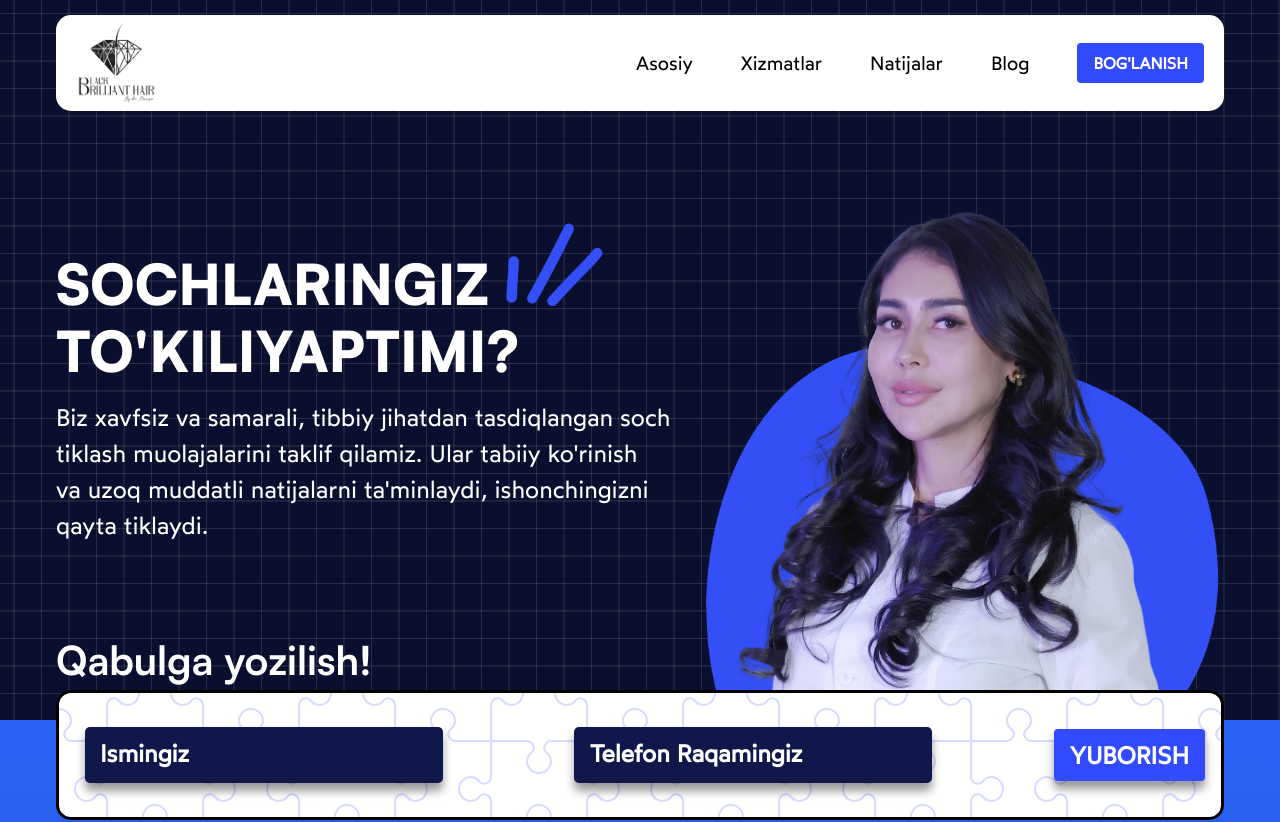
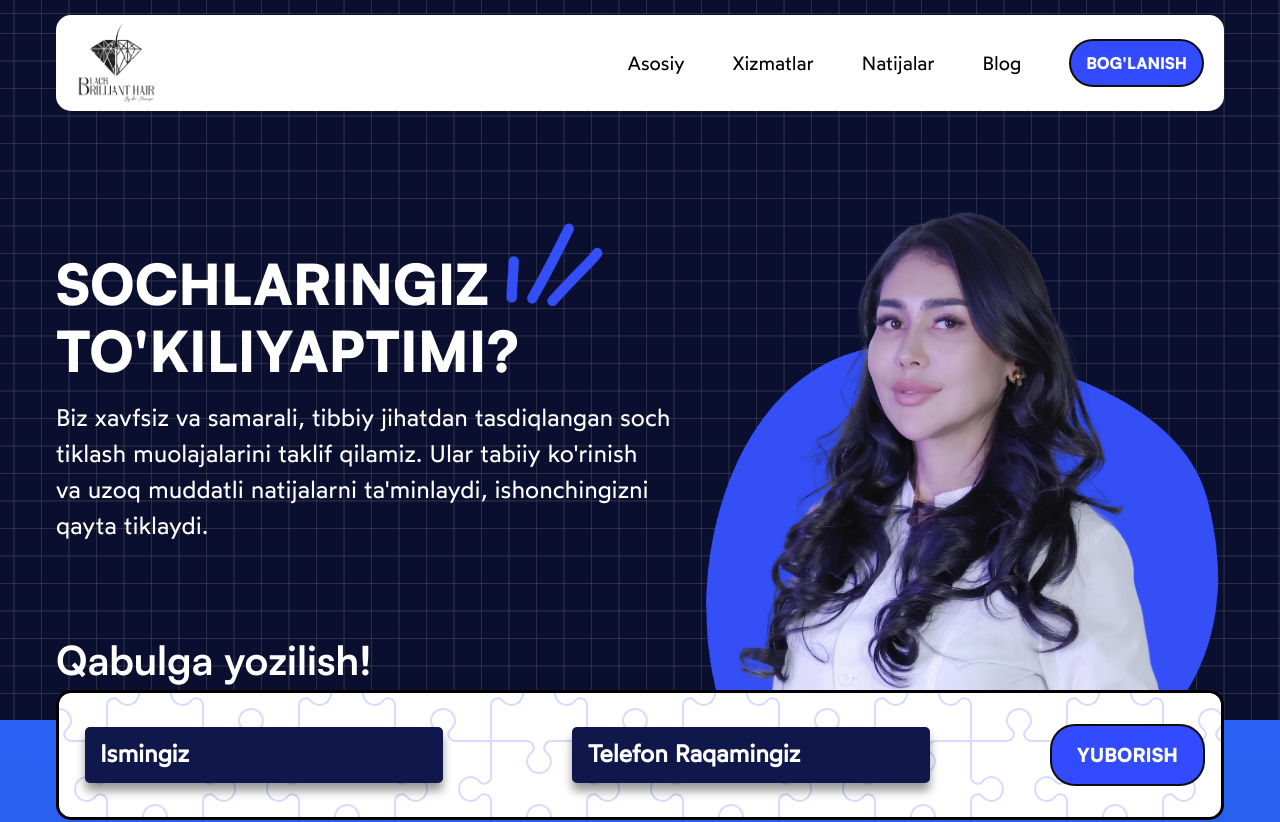
Before and after one commit to Mirjalol49/dr-munisa-webapp, a React (Vite) app: page / in a window 1280 px wide. Shown: the top 822 px of the page. Built offline with nearby package versions, Linux system fonts and the light colour scheme.

Commit message:
buttons changed

```diff
--- a/src/Pages/Header/Header.css
+++ b/src/Pages/Header/Header.css
@@ -38,3 +38,31 @@ background-color: #fff;
   gap: 3rem;
 
 }
+
+.header-btn {
+  --bg: #334bff;
+  --hover-bg: #fff;
+  --hover-text: #000;
+  color: #fff;
+  cursor: pointer;
+  border: 2px solid #0f0d0e;
+  border-radius: 25px;
+  padding: 10px 15px;
+  background: var(--bg);
+  transition: 0.2s;
+  font-family: "Satoshi-Black", sans-serif;
+  font-size: 1rem;
+
+}
+
+.header-btn:hover {
+  color: var(--hover-text);
+  transform: translate(-0.25rem, -0.25rem);
+  background: var(--hover-bg);
+  box-shadow: 0.25rem 0.25rem #0f0d0e;;
+}
+
+.header-btn:active {
+  transform: translate(0);
+  box-shadow: none;
+}
--- a/src/Pages/Header/Header.jsx
+++ b/src/Pages/Header/Header.jsx
@@ -15,7 +15,8 @@ const Header = () => {
           <a href="/#">Xizmatlar</a>
           <a href="/#">Natijalar</a>
           <a href="/#">Blog</a>
-        <Button text="Bog'lanish" link="/#" />
+
+        <a href="/#" className='header-btn'>BOG'LANISH</a>
 
         </nav>
 
--- a/src/Pages/Main/Hero/Hero.css
+++ b/src/Pages/Main/Hero/Hero.css
@@ -65,8 +65,9 @@ line-height: 1.2;
    border: 3px solid #000;
    display: flex;
    flex-wrap: wrap;
+
+   justify-content: space-between;
    align-items: center;
-   justify-content: space-between;
    padding: 1.5rem 1rem;
    border-radius: 15px;
    background-color: #ffffff;
@@ -83,27 +84,7 @@
 
 
 
-.book-btn {
-   font-family: "Wotfard", sans-serif;
-   padding: 0.5rem 1rem;
-   border-radius: 0.25rem;
-   background-color: #334bff;
-   color: #fff;
-   font-size: 1.5rem;
-   font-weight: 600;
-   text-transform: uppercase;
-   transition: all 0.3s ease;
-   box-shadow: 0px 8px 10px rgba(0, 0, 0, 0.4);
- }
 
- .book-btn:hover {
-   opacity: 0.8;
- }
-
-.book-btn:disabled {
-   opacity: 0.7;
-   cursor: not-allowed;
-}
 
 /* Success Modal Styles */
 .success-modal-overlay {
@@ -234,3 +215,32 @@
    50% { transform: scale(1.1); }
    100% { transform: scale(1); opacity: 1; }
 }
+
+.hero-btn {
+   --bg: #334bff;
+   --hover-bg: #fff;
+   --hover-text: #000;
+   color: #fff;
+   cursor: pointer;
+   border: 2px solid #0f0d0e;
+   border-radius: 25px;
+   padding: 15px 25px;
+   background: var(--bg);
+   transition: 0.2s;
+   font-family: "Satoshi-Black", sans-serif;
+   font-size: 1.2rem;
+
+
+ }
+
+ .hero-btn:hover {
+   color: var(--hover-text);
+   transform: translate(-0.25rem, -0.25rem);
+   background: var(--hover-bg);
+   box-shadow: 0.25rem 0.25rem #0f0d0e;;
+ }
+
+ .hero-btn:active {
+   transform: translate(0);
+   box-shadow: none;
+ }
--- a/src/Pages/Main/Hero/Hero.jsx
+++ b/src/Pages/Main/Hero/Hero.jsx
@@ -192,7 +192,7 @@ natijalarni ta'minlaydi, ishonchingizni qayta tiklaydi.</p>
               </div>
             )}
 
-            <a href='javascript:void(0)' className='book-btn' onClick={sendToTelegram} disabled={isLoading}>
+            <a href='javascript:void(0)' className='hero-btn' onClick={sendToTelegram} disabled={isLoading}>
               {isLoading ? 'YUBORILMOQDA...' : 'YUBORISH'}
             </a>
 
```
